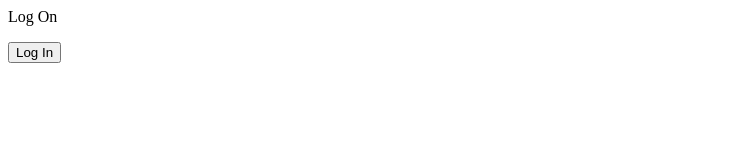
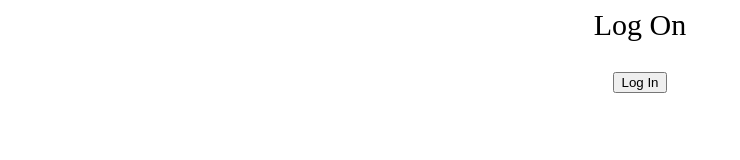
Before and after one commit to johnark88/manuFacturedSpending, a website: page public/views/logOn.html in a window 1280 px wide. Shown: the whole page, without its empty margins (0-740 px from the left). Drawn offline with Linux system fonts and the light colour scheme; files that its build step writes are made by us from their sources.

Commit message:
bootstrap / html

```diff
--- a/package.json
+++ b/package.json
@@ -21,6 +21,7 @@
     "angular": "^1.6.4",
     "angular-route": "^1.6.4",
     "body-parser": "^1.17.1",
+    "bootstrap": "^4.0.0-alpha.6",
     "dotenv": "^4.0.0",
     "express": "^4.15.2",
     "firebase-admin": "^5.0.0",
--- /dev/null
+++ b/public/stylesheets/logOnStyle.css
@@ -0,0 +1,8 @@
+form {
+  text-align: center;
+}
+
+p {
+  text-align: center;
+  font-size: 30px;
+}
--- a/public/views/logOn.html
+++ b/public/views/logOn.html
@@ -1,3 +1,4 @@
+<link rel="stylesheet" href="stylesheets/logOnStyle.css">
 <p> Log On </p>
 
 
```
Also changed, not shown: public/views/home.html (+2 -0 lines).
